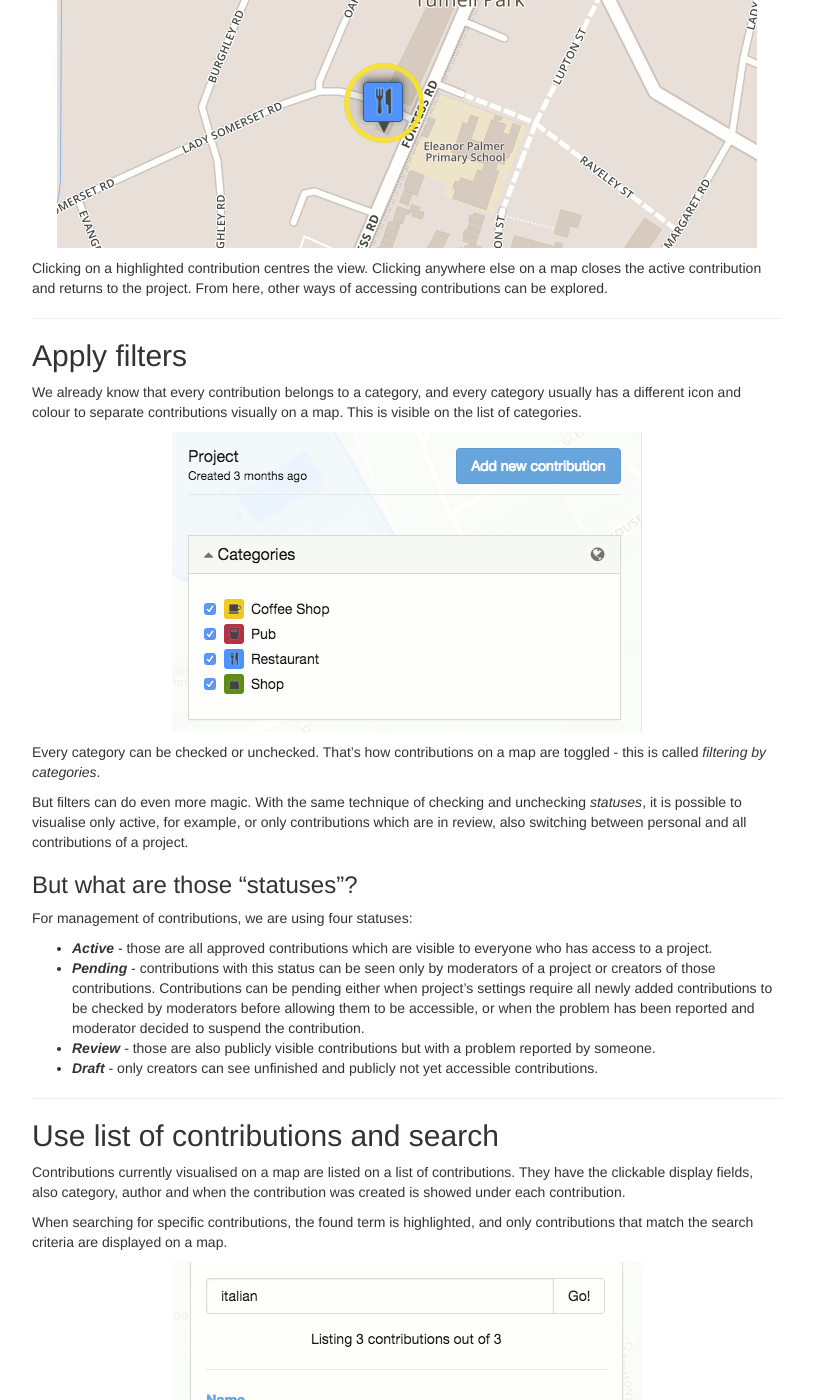
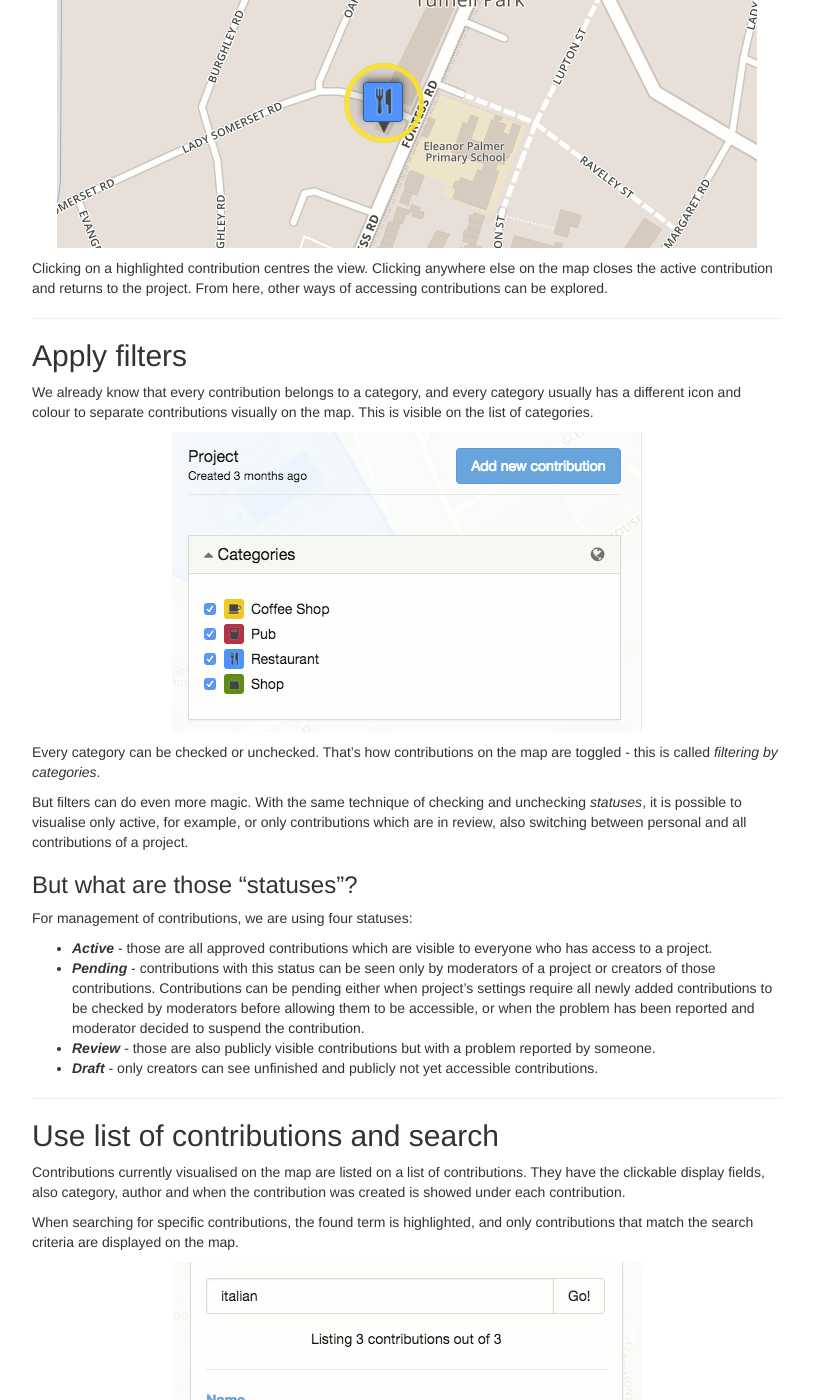
Before and after one commit to ExCiteS/communitymaps-help, a Jekyll site: the page built from _en/access-contributions.md, in a window 1280 px wide and 1400 px high, scrolled down 877 px. Shown: the whole window, without its empty margins (233-1046 px from the left). Built offline with Jekyll 4.4.1, drawn with Linux system fonts in a browser that asks for light colours; nearby versions of some CDN libraries; some of the changed text lies outside the part shown.

Commit message:
Small fixes

```diff
--- a/_en/access-contributions.md
+++ b/_en/access-contributions.md
@@ -1,7 +1,7 @@
 ---
 layout: english
 title: "Access contributions"
-subtitle: "Contributions can be accessed in various different ways: clicking them on a map, choosing one from the list, searching for specific contributions."
+subtitle: "Contributions can be accessed in various different ways: clicking them on the map, choosing one from the list, searching for specific contributions."
 ---
 
 ## Feeling lost?
@@ -10,25 +10,25 @@ subtitle: "Contributions can be accessed in various different ways: clicking the
 
 ---
 
-## Use map
+## Use the map
 
-When the project is loaded, contributions are displayed on a map. We already know that they can be visible either as the shape of [a point](/en/overview-of-contributions.html#points), [a line](/en/overview-of-contributions.html#lines), or [an areas](/en/overview-of-contributions.html#areas). Every shape is a hyperlink to that contribution.
+When the project is loaded, contributions are displayed on the map. We already know that they can be visible either as the shape of [a point](/en/overview-of-contributions.html#points), [a line](/en/overview-of-contributions.html#lines), or [an area](/en/overview-of-contributions.html#areas). Every shape is a hyperlink to that contribution.
 
-Active contribution is highlighted on a map: if it’s a point, it has a hover around it, otherwise the colour of contribution changes to the bright yellow.
+Active contribution is highlighted on the map: if it’s a point, it has a hover around it, otherwise the colour of contribution changes to the bright yellow.
 
-![Highlighted contribution on a map](/images/en/highlighted-point.png){: .img-responsive .center-block }
+![Highlighted contribution on the map](/images/en/highlighted-point.png){: .img-responsive .center-block }
 
-Clicking on a highlighted contribution centres the view. Clicking  anywhere else on a map closes the active contribution and returns to the project. From here, other ways of accessing contributions can be explored.
+Clicking on a highlighted contribution centres the view. Clicking  anywhere else on the map closes the active contribution and returns to the project. From here, other ways of accessing contributions can be explored.
 
 ---
 
 ## Apply filters
 
-We already know that every contribution belongs to a category, and every category usually has a different icon and colour to separate contributions visually on a map. This is visible on the list of categories.
+We already know that every contribution belongs to a category, and every category usually has a different icon and colour to separate contributions visually on the map. This is visible on the list of categories.
 
 ![A list of categories](/images/en/categories-list.png){: .img-responsive .center-block }
 
-Every category can be checked or unchecked. That’s how contributions on a map are toggled - this is called *filtering by categories*.
+Every category can be checked or unchecked. That’s how contributions on the map are toggled - this is called *filtering by categories*.
 
 But filters can do even more magic. With the same technique of checking and unchecking *statuses*, it is possible to visualise only active, for example, or only contributions which are in review, also switching between personal and all contributions of a project.
 
@@ -45,9 +45,9 @@ For management of contributions, we are using four statuses:
 
 ## Use list of contributions and search
 
-Contributions currently visualised on a map are listed on a list of contributions. They have the clickable display fields, also category, author and when the contribution was created is showed under each contribution.
+Contributions currently visualised on the map are listed on a list of contributions. They have the clickable display fields, also category, author and when the contribution was created is showed under each contribution.
 
-When searching for specific contributions, the found term is highlighted, and only contributions that match the search criteria are displayed on a map.
+When searching for specific contributions, the found term is highlighted, and only contributions that match the search criteria are displayed on the map.
 
 ![Searching for specific contributions](/images/en/search-for-contributions.png){: .img-responsive .center-block }
 
```
Also changed, not shown: _en/overview-of-contributions.md (+7 -7 lines).
